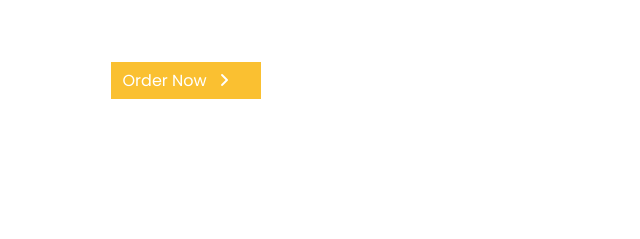
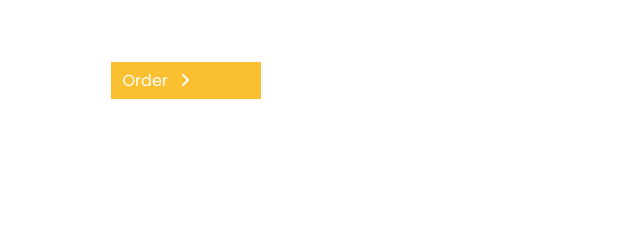
Before and after one commit to Socrates46/Resturant-E-commerce, a plain HTML site: page index.html in a window 1280 px wide. Shown: the part 327-566 px from the top of the page, 0-640 px from the left. Drawn offline with Linux system fonts and the light colour scheme.

```diff
--- a/index.html
+++ b/index.html
@@ -52,7 +52,7 @@
             satisfaction guaranteed
           </p>
           <div class="main-btn">
-            <a href="#">Order Now</a>
+            <a href="#">Order </a>
             <i class="fa-solid fa-angle-right"></i>
           </div>
         </div>
```
